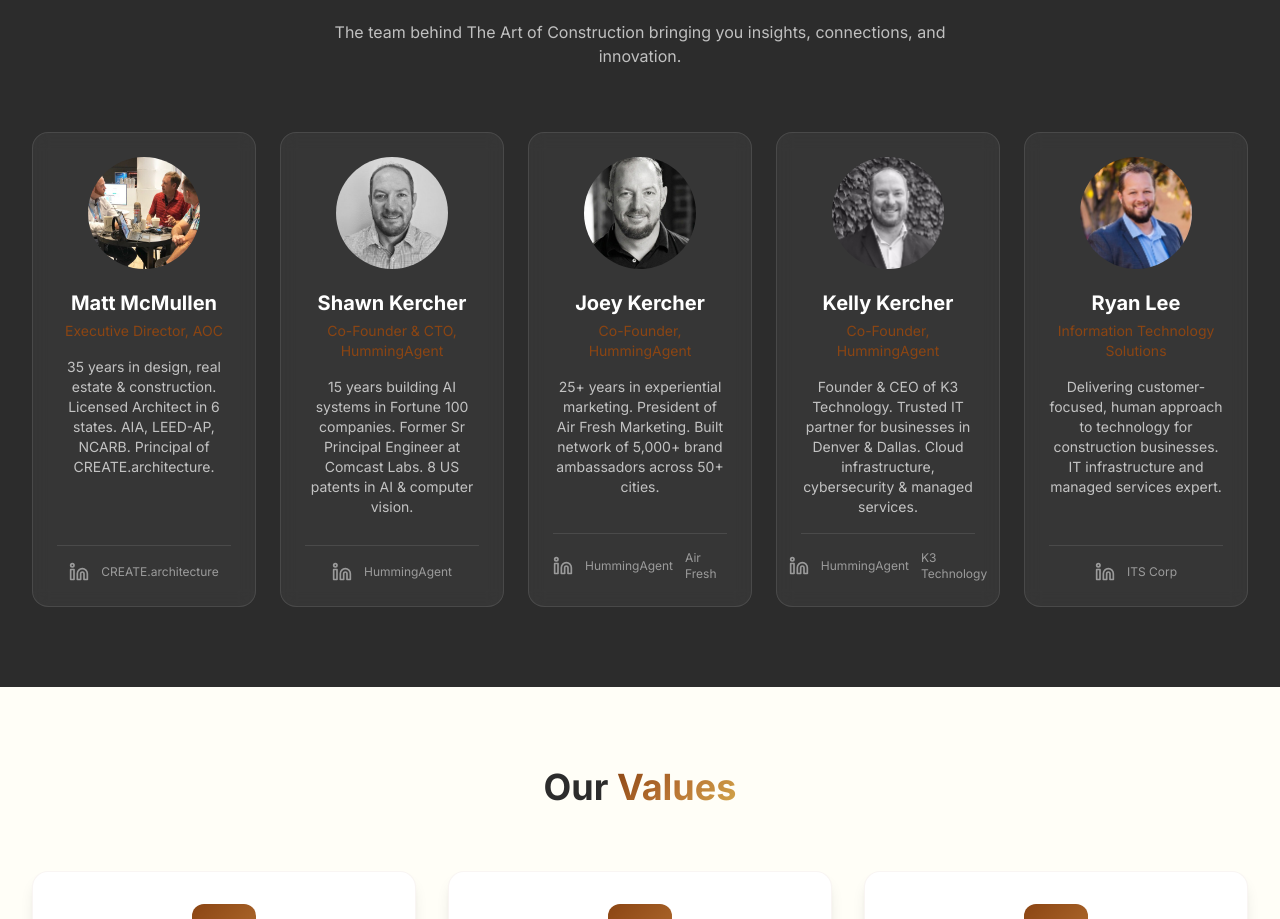
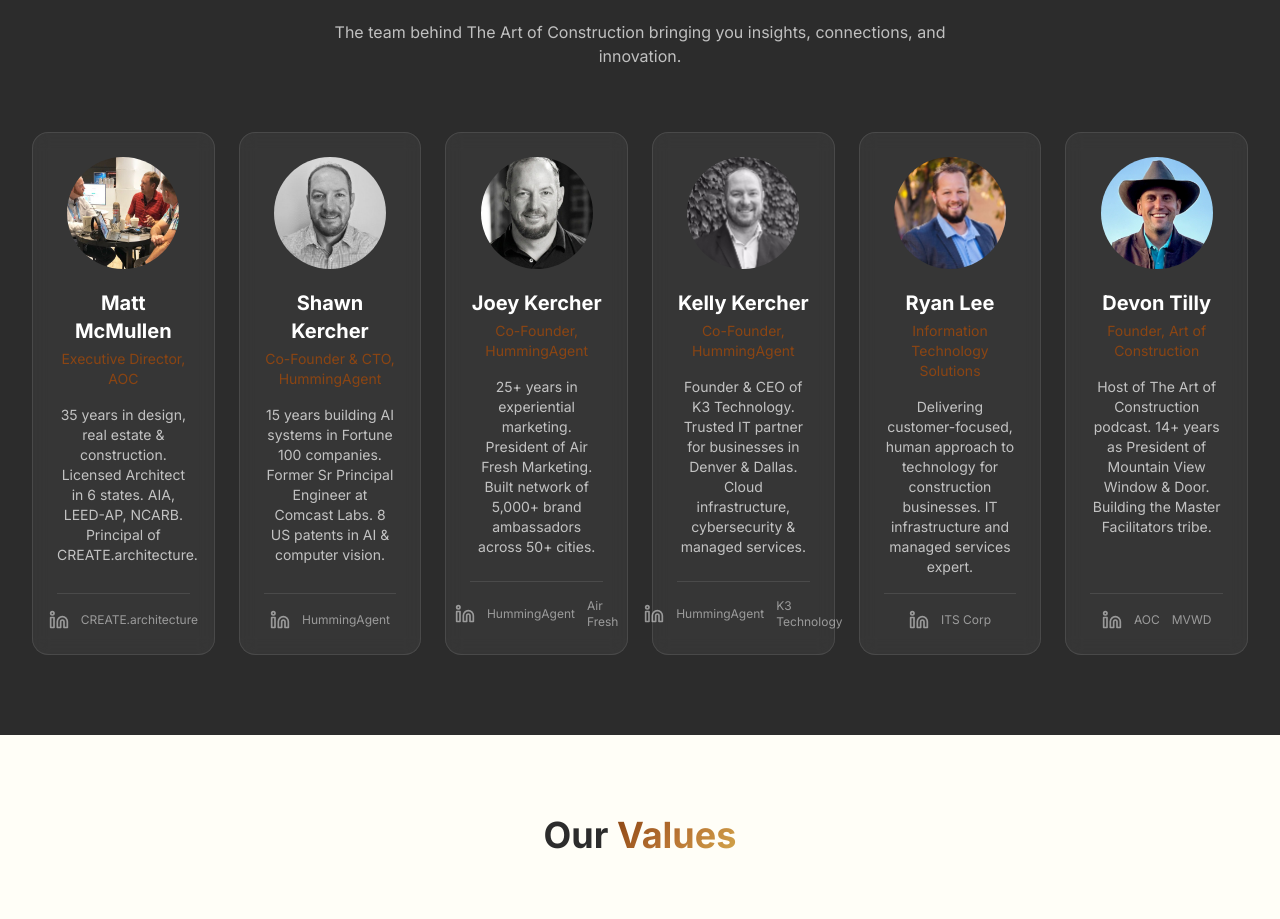
Before and after one commit to HummingAgent/aoc-website, a Next.js app: page /about in a window 1280 px wide. Shown: the part 3465-4384 px from the top of the page. Built offline with nearby package versions, Linux system fonts and the light colour scheme; a web font is replaced by a local one.

Commit message:
Add Devon Tilly to Leaders of the Tribe section
- Added Devon with cowboy photo at the end
- Updated grid to 6 columns for large screens
- Links to LinkedIn, AOC, and MVWD

Per Devon's request

```diff
--- a/src/app/about/page.tsx
+++ b/src/app/about/page.tsx
@@ -407,7 +407,7 @@
             </p>
           </motion.div>
 
-          <div className="grid md:grid-cols-2 lg:grid-cols-3 xl:grid-cols-5 gap-6">
+          <div className="grid md:grid-cols-2 lg:grid-cols-3 xl:grid-cols-6 gap-6">
             {/* Matt McMullen */}
             <motion.div
               initial={{ opacity: 0, y: 20 }}
@@ -573,6 +573,41 @@
                 </a>
               </div>
             </motion.div>
+
+            {/* Devon Tilly */}
+            <motion.div
+              initial={{ opacity: 0, y: 20 }}
+              whileInView={{ opacity: 1, y: 0 }}
+              transition={{ duration: 0.6, delay: 0.6 }}
+              viewport={{ once: true }}
+              className="bg-white/5 rounded-2xl p-6 backdrop-blur-sm border border-white/10 flex flex-col"
+            >
+              <div className="w-28 h-28 mx-auto mb-5 rounded-full overflow-hidden">
+                <Image
+                  src="/images/leaders/devon-tilly.jpg"
+                  alt="Devon Tilly"
+                  width={112}
+                  height={112}
+                  className="w-full h-full object-cover"
+                />
+              </div>
+              <h3 className="text-xl font-bold text-white text-center mb-1">Devon Tilly</h3>
+              <p className="text-rust text-sm text-center mb-4">Founder, Art of Construction</p>
+              <p className="text-white/70 text-sm text-center flex-grow">
+                Host of The Art of Construction podcast. 14+ years as President of Mountain View Window & Door. Building the Master Facilitators tribe.
+              </p>
+              <div className="flex justify-center items-center gap-3 mt-4 pt-4 border-t border-white/10">
+                <a href="https://www.linkedin.com/in/devon-tilly-5a407a20/" target="_blank" rel="noopener noreferrer" className="text-white/50 hover:text-rust transition-colors">
+                  <Linkedin className="w-5 h-5" />
+                </a>
+                <a href="https://theartofconstruction.net" target="_blank" rel="noopener noreferrer" className="text-white/50 hover:text-rust transition-colors text-xs">
+                  AOC
+                </a>
+                <a href="https://mtviewwd.com" target="_blank" rel="noopener noreferrer" className="text-white/50 hover:text-rust transition-colors text-xs">
+                  MVWD
+                </a>
+              </div>
+            </motion.div>
           </div>
         </div>
       </section>
```
Also changed, not shown: public/images/leaders/devon-tilly.jpg (added).
